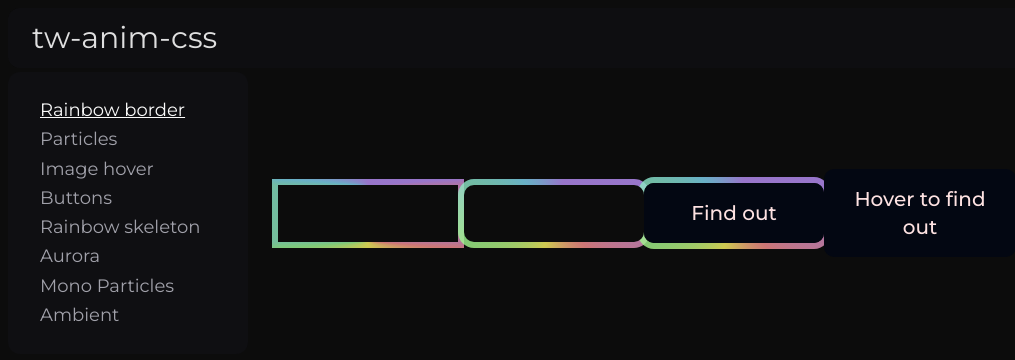
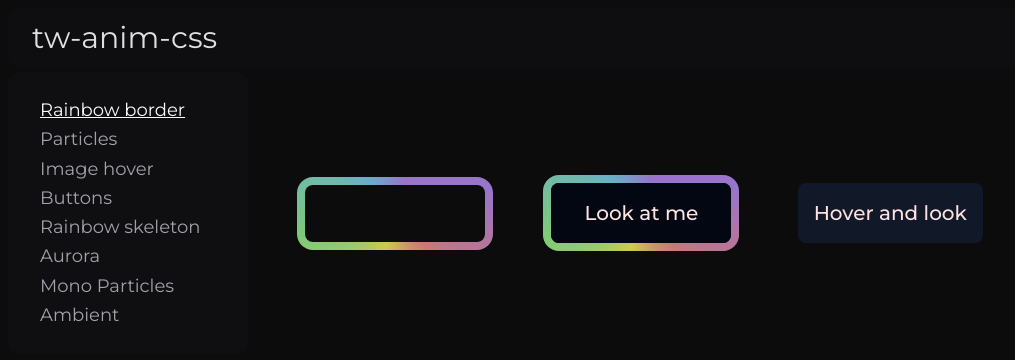
Before and after one commit to efflepw/juicy-ui, a React (Vite) app: page / in a window 1280 px wide. Shown: the top 360 px of the page, without its empty margins (120-1135 px from the left). Built offline with nearby package versions, Linux system fonts and the light colour scheme.

Commit message:
feat: add inner border hover effect delete rb v0

```diff
--- a/src/App.tsx
+++ b/src/App.tsx
@@ -11,7 +11,7 @@ import Header from "./components.preview/Header";
 import Skeleton from "./components.preview/Skeleton";
 import ImageHover from "./components.preview/ImageHover";
 import RainbowBorderPreview from "./components.preview/RainbowBorder";
-import { RainbowBorderV0 } from "./components/Border";
+import { RainbowBorder } from "./components/Border";
 
 type Section = {
   id: string;
@@ -30,9 +30,9 @@ const SECTION_COMPONENTS: Section[] = [
     name: "Particles",
     component: (
       <div className="w-[100%]">
-        <RainbowBorderV0>
+        <RainbowBorder>
           <Particles />
-        </RainbowBorderV0>
+        </RainbowBorder>
       </div>
     ),
   },
--- a/src/components.preview/RainbowBorder/RainbowBorder.tsx
+++ b/src/components.preview/RainbowBorder/RainbowBorder.tsx
@@ -1,22 +1,19 @@
-import { RainbowBorder, RainbowBorderV0 } from "../../components/Border";
+import { RainbowBorder } from "../../components/Border";
 
 const RainbowBorderPreview = () => {
   return (
     <div className="flex justify-around items-center w-full">
-      <RainbowBorderV0>
-        <button className="preview-button"></button>
-      </RainbowBorderV0>
       <RainbowBorder>
         <button className="preview-button"></button>
       </RainbowBorder>
       <RainbowBorder>
         <button className="preview-button bg-gray-950 text-red-100 font-medium text-xl p-4">
-          Find out
+          Look at me
         </button>
       </RainbowBorder>
       <RainbowBorder showOnHover>
-        <button className="preview-button bg-gray-950 text-red-100 font-medium text-xl p-4">
-          Hover to find out
+        <button className="preview-button bg-gray-900 text-red-100 font-medium text-xl p-4">
+          Hover and look
         </button>
       </RainbowBorder>
     </div>
--- a/src/components/Border/RainbowBorder/RainbowBorder.css
+++ b/src/components/Border/RainbowBorder/RainbowBorder.css
@@ -5,7 +5,7 @@
 }
 
 :root {
-  --border-width: 6px;
+  --border-width: 8px;
   --inner-border-width: 0px;
   --border-radius: 16px;
   --d: 1800ms;
@@ -21,7 +21,7 @@
 .rainbow-border {
   position: relative;
   overflow: visible;
-  display: inline-block;
+  display: block;
   border-radius: var(--border-radius);
 }
 
@@ -71,20 +71,20 @@
   z-index: 3;
 
   border-radius: calc(var(--border-radius) - var(--border-width));
+  /* fixes bug with border being seen even when its under the bg */
+  /* transform: scale(101%); */
 }
 
-.rb-on-hover {
+.rb-on-hover::before {
+  left: 0;
+  right: 0;
+  top: 0;
+  bottom: 0;
+
   transition: 0.5s;
 }
 
-.rb-on-hover:hover {
-  cursor: pointer;
-
-  transform: scale(98%);
-  transition: 0.5s;
-}
-
-.rb-on-hover::before {
+.rb-on-hover::after {
   left: 0;
   right: 0;
   top: 0;
@@ -102,6 +102,16 @@
   transition: 0.5s;
 }
 
+/* works only for transparent bg */
+.rb-on-hover:hover::after {
+  left: var(--inner-border-width);
+  right: var(--inner-border-width);
+  top: var(--inner-border-width);
+  bottom: var(--inner-border-width);
+
+  transition: 0.5s;
+}
+
 @keyframes borderRotate {
   100% {
     --angle: 420deg;
--- a/src/components/Border/RainbowBorderV0/RainbowBorderV0.css
+++ /dev/null
@@ -1,44 +0,0 @@
-@property --angle {
-  syntax: "<angle>";
-  initial-value: 90deg;
-  inherits: true;
-}
-
-:root {
-  --border-width-v0: 6px;
-  --border-radius-v0: 16px;
-  --d-v0: 1800ms;
-  --angle-v0: 60deg;
-  --c1: #bb90facc;
-  --c2: #fd9090cc;
-  --c3: #fff962cc;
-  --c4: #9bf993cc;
-  --c5: #80daf5cc;
-  --c6: #bb90facc;
-}
-
-.rainbow-border-v0 {
-  border: var(--border-width-v0) solid;
-  border-image: conic-gradient(
-      from var(--angle-v0),
-      var(--c1),
-      var(--c2),
-      var(--c3),
-      var(--c4),
-      var(--c5),
-      var(--c6),
-      var(--c1)
-    )
-    30;
-  animation: borderRotate var(--d-v0) linear infinite forwards;
-}
-
-.rainbow-border-v0:focus {
-  outline: none;
-}
-
-@keyframes borderRotate {
-  100% {
-    --angle: 420deg;
-  }
-}
--- a/src/components/Border/RainbowBorderV0/RainbowBorderV0.tsx
+++ /dev/null
@@ -1,11 +0,0 @@
-import "./RainbowBorderV0.css";
-
-type Props = {
-  children: React.ReactNode;
-};
-
-const RainbowBorderV0 = ({ children }: Props) => {
-  return <div className="rainbow-border-v0">{children}</div>;
-};
-
-export default RainbowBorderV0;
--- a/src/components/Border/RainbowBorderV0/index.ts
+++ /dev/null
@@ -1 +0,0 @@
-export { default } from "./RainbowBorderV0";
--- a/src/components/Border/index.ts
+++ b/src/components/Border/index.ts
@@ -1,2 +1 @@
 export { default as RainbowBorder } from "./RainbowBorder";
-export { default as RainbowBorderV0 } from "./RainbowBorderV0";
```
Also changed, not shown: 1 other file (tests, documents, lock files or other folders).
